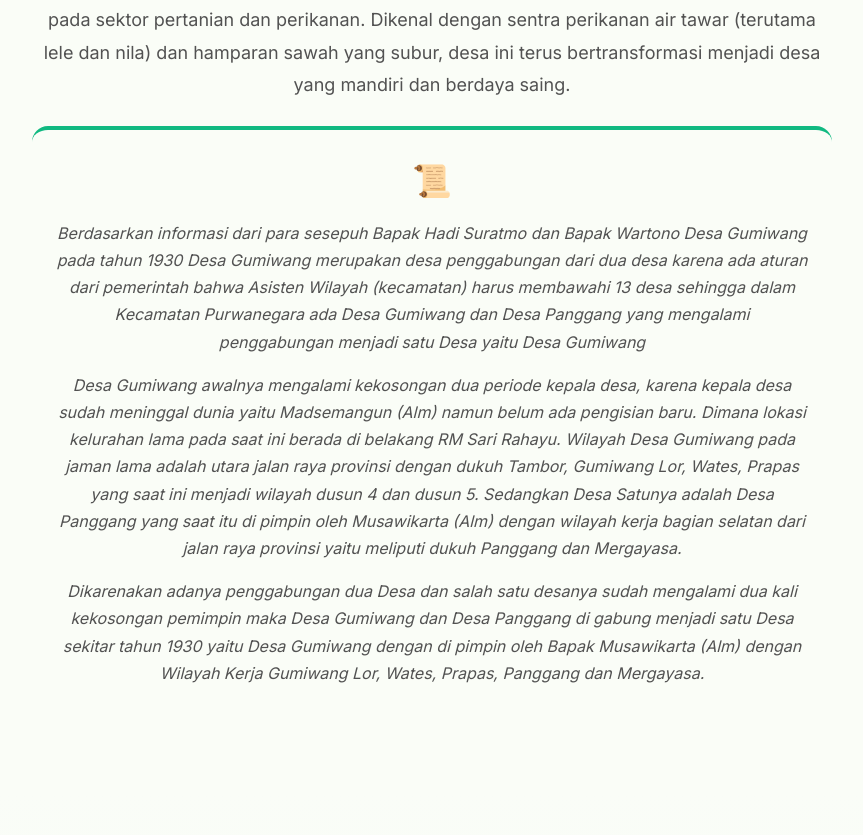
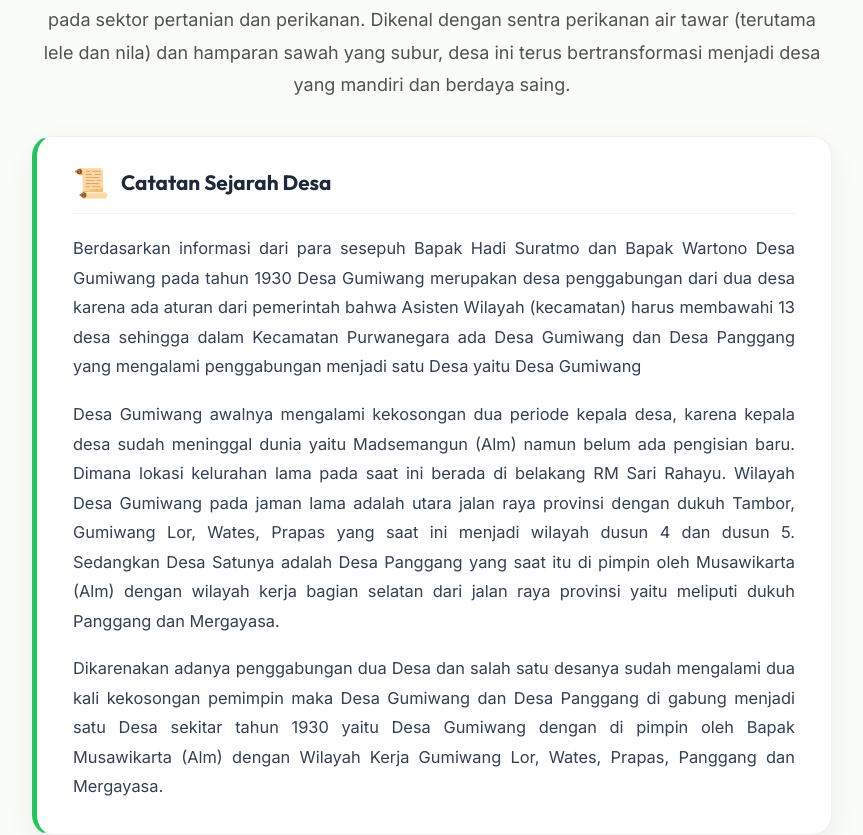
Before and after one commit to AwanSaputra3/web-gumiwang, a React (Vite) app in the folder frontend/: page /profil in a window 1280 px wide. Shown: the part 650-1485 px from the top of the page, without its empty margins (208-1071 px from the left). Built offline with nearby package versions, Linux system fonts and the light colour scheme; no server answers.

Commit message:
style: perbaiki desain kotak sejarah di ProfilDesa (card modern, left alignment, typography terstruktur)

```diff
--- a/frontend/src/pages/ProfilDesa.css
+++ b/frontend/src/pages/ProfilDesa.css
@@ -24,22 +24,50 @@
 }
 
 .profil-sejarah {
-  background: var(--color-gray-50);
-  padding: var(--space-6);
-  border-radius: var(--radius-xl);
-  border-top: 4px solid var(--color-primary-500);
+  background: #ffffff;
+  padding: 32px 36px;
+  border-radius: 20px;
+  box-shadow: 0 10px 30px rgba(0, 0, 0, 0.06);
+  border: 1px solid rgba(0, 0, 0, 0.06);
+  border-left: 5px solid #22c55e;
+  text-align: left;
+  width: 100%;
+  margin-top: 10px;
+}
+
+.profil-sejarah__header {
+  display: flex;
+  align-items: center;
+  gap: 12px;
+  margin-bottom: 20px;
+  padding-bottom: 16px;
+  border-bottom: 1px solid #f1f5f9;
 }
 
 .profil-sejarah__icon {
-  font-size: 2rem;
-  margin-bottom: var(--space-3);
+  font-size: 1.8rem;
+  line-height: 1;
+}
+
+.profil-sejarah__header h3 {
+  font-family: var(--font-heading);
+  font-size: 1.3rem;
+  font-weight: 700;
+  color: #1e293b;
+  margin: 0;
 }
 
 .profil-sejarah p {
-  font-size: var(--font-size-base);
-  color: var(--color-text-secondary);
-  line-height: 1.7;
-  font-style: italic;
+  font-size: 1.025rem;
+  color: #334155;
+  line-height: 1.8;
+  font-style: normal;
+  text-align: justify;
+  margin-bottom: 18px;
+}
+
+.profil-sejarah p:last-child {
+  margin-bottom: 0;
 }
 
 /* ── Demografi ── */
--- a/frontend/src/pages/ProfilDesa.jsx
+++ b/frontend/src/pages/ProfilDesa.jsx
@@ -90,16 +90,19 @@ function ProfilDesa() {
               <h2 className="main-title" style={{marginBottom: '20px'}}>Sejarah & Perkembangan</h2>
               <p className="profil-intro__desc">{desa?.deskripsi}</p>
               <div className="profil-sejarah">
-                <div className="profil-sejarah__icon">📜</div>
+                <div className="profil-sejarah__header">
+                  <span className="profil-sejarah__icon">📜</span>
+                  <h3>Catatan Sejarah Desa</h3>
+                </div>
+                <div className="profil-sejarah__body">
                   {Array.isArray(desa?.sejarah) ? (
                     desa.sejarah.map((para, idx) => (
-                    <p key={idx} style={{ marginBottom: idx < desa.sejarah.length - 1 ? '1rem' : 0 }}>
-                      {para}
-                    </p>
+                      <p key={idx}>{para}</p>
                     ))
                   ) : (
                     <p>{desa?.sejarah}</p>
                   )}
+                </div>
               </div>
             </div>
 
```
Lines whose indentation alone changed are shown as unchanged.
